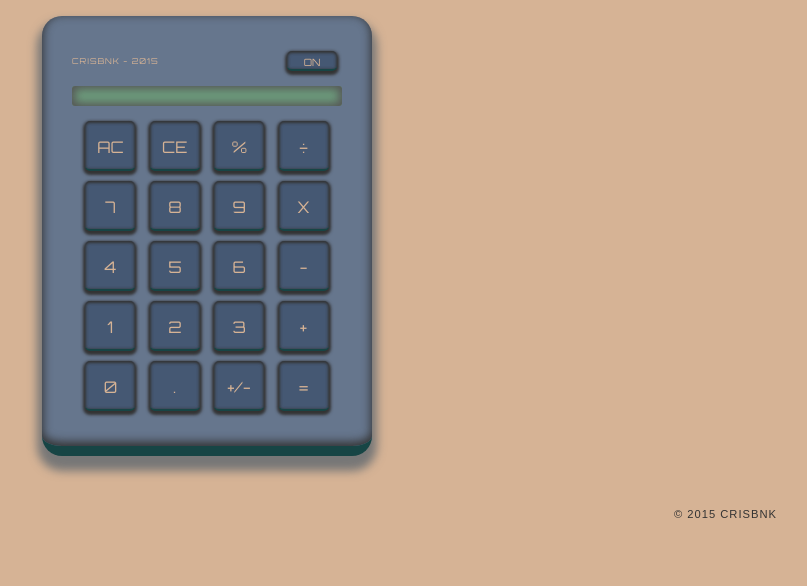
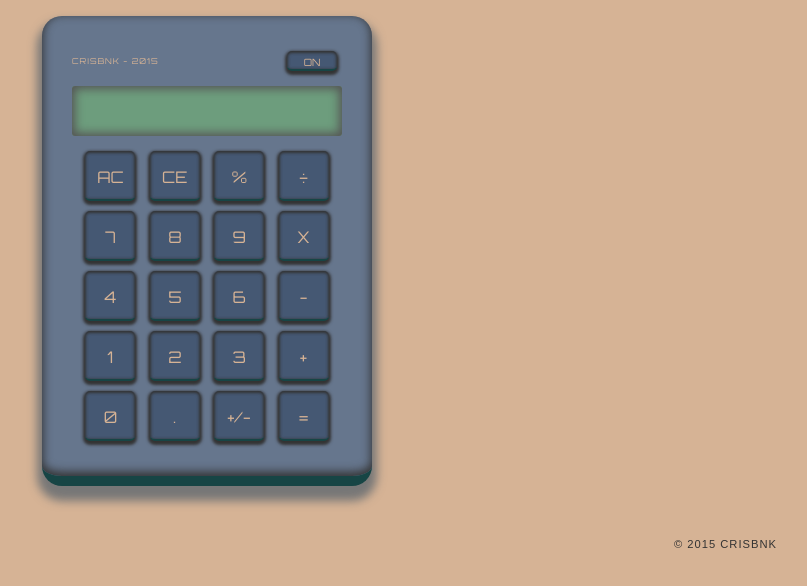
Before and after one commit to crisbnk/code-excercises, a plain HTML site: page ziplines/calculator/index.html in a window 1280 px wide. Shown: the part 134-720 px from the top of the page, without its empty margins (433-1240 px from the left). Drawn offline with nearby package versions, Linux system fonts and the light colour scheme.

Commit message:
Update style.css

```diff
--- a/ziplines/calculator/css/style.css
+++ b/ziplines/calculator/css/style.css
@@ -71,8 +71,10 @@ textarea {
 }
 
 #screen {
+  overflow: hidden;
   background: #6D9D7D;
   margin: 10px auto;
+  height: 50px;
   width: 100%;
   border: none;
   border-radius: 3px;
```
